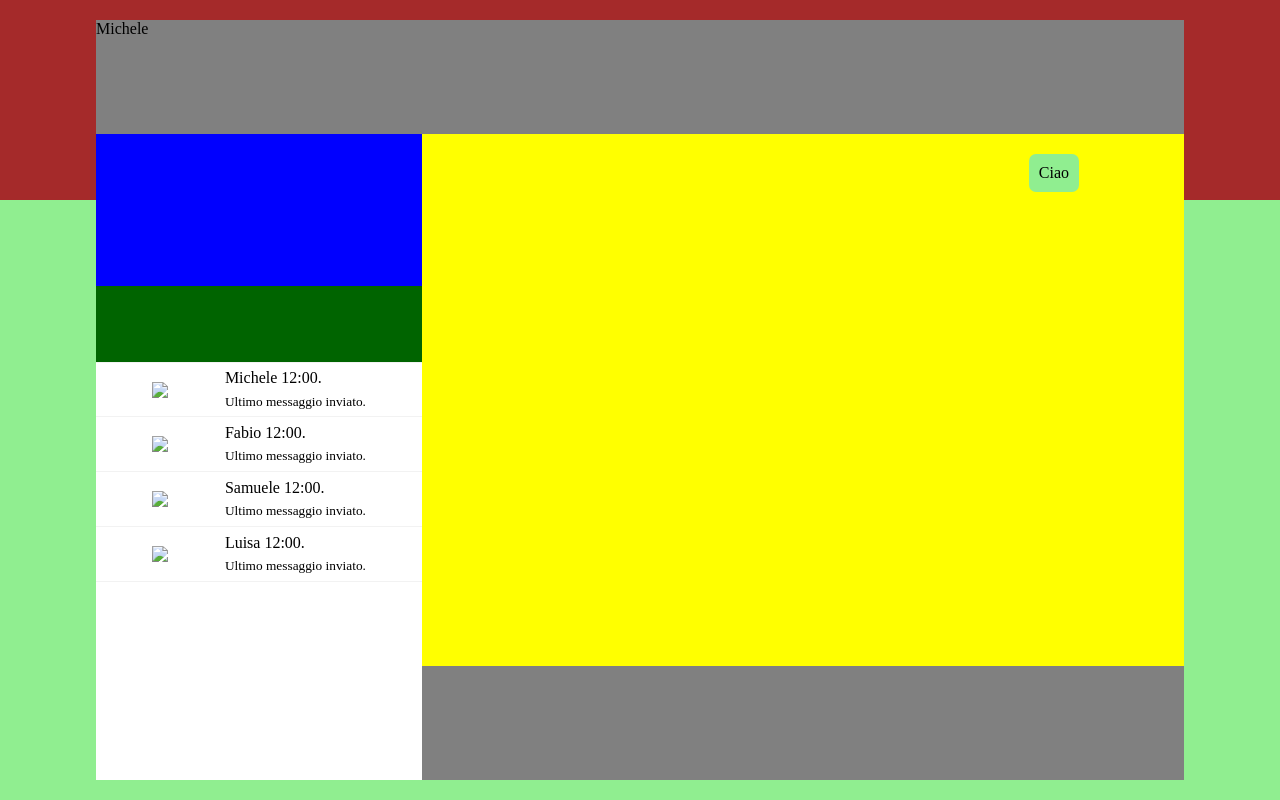
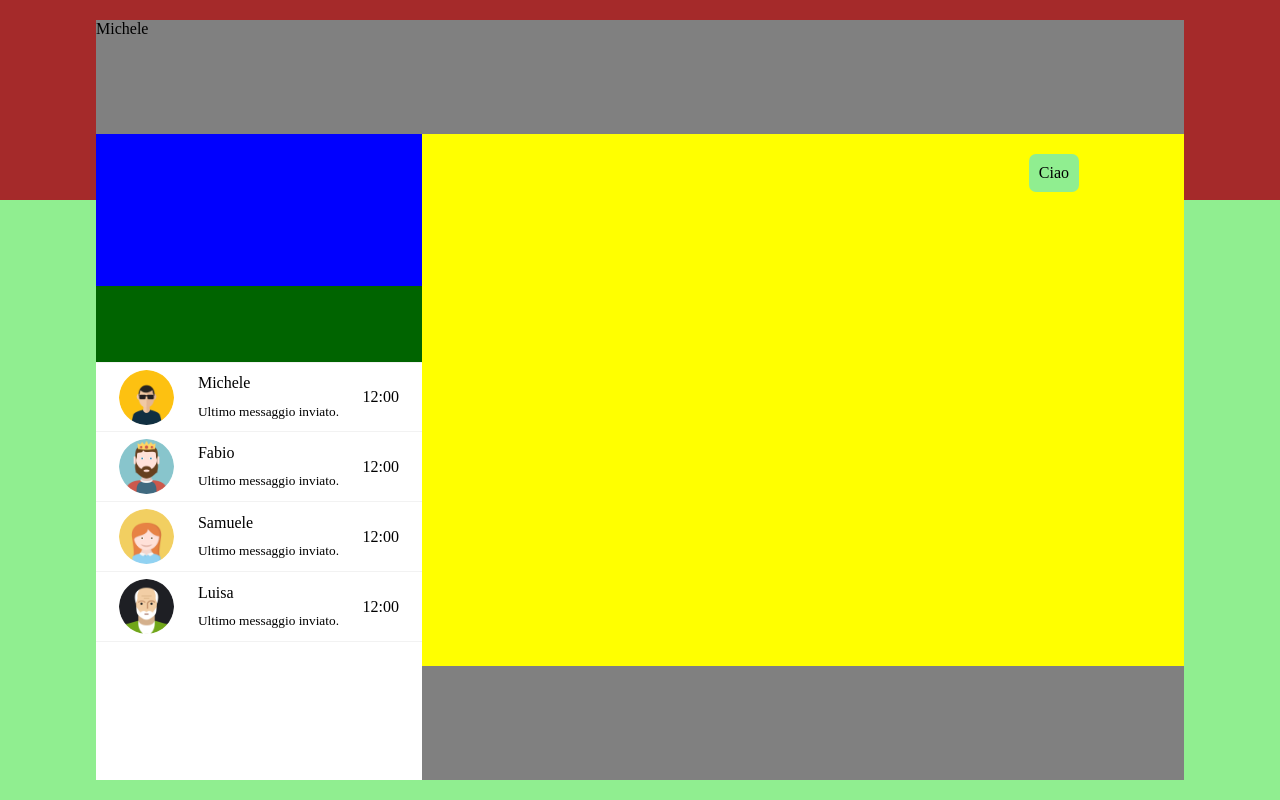
Before and after one commit to Mark906/vue-boolzapp, a plain HTML site: page index.html in a window 1280 px wide. Drawn offline with nearby package versions, Linux system fonts and the light colour scheme.

Commit message:
aggiornamento zona contact

```diff
--- a/index.html
+++ b/index.html
@@ -34,17 +34,16 @@
                             <div class="contacts" v-for="contact in contacts">
 
                                 <div class="contact-logo">
-                                    <img :src="contact.avatar">
+                                    <img :src=" 'img/avatar' + contact.avatar + '.png' ">
                                 </div>
 
                                 <div class="contact-info">
                                     <div class="contact-info-container">
                                         <span class="contact-names">{{ contact.name }}</span>
-                                        <span class="time f-right">12:00.</span>
                                     </div>
                                     <small>Ultimo messaggio inviato.</small>
                                 </div>
-
+                                <span class="time f-right">12:00</span>
                             </div>
                         </div>
 
--- a/style.css
+++ b/style.css
@@ -80,7 +80,7 @@
     display: flex;
     flex-direction: row;
     justify-content: space-evenly;
-    height: 55px;
+    height: 70px;
 }
 
 .contact-info {
@@ -90,6 +90,18 @@
 }
 
 .contact-logo {
+    display: flex;
+    flex-direction: column;
+    justify-content: center;
+}
+
+.contact-logo img {
+    height: 55px;
+    width: 55px;
+    border-radius: 100%;
+}
+
+.contacts > span {
     display: flex;
     flex-direction: column;
     justify-content: center;
```
Also changed, not shown: img/avatar_1.png (added), img/avatar_2.png (added), img/avatar_3.png (added), img/avatar_4.png (added), img/avatar_5.png (added), img/avatar_6.png (added), img/avatar_io.png (added), img/background-whatsapp.png (added).
